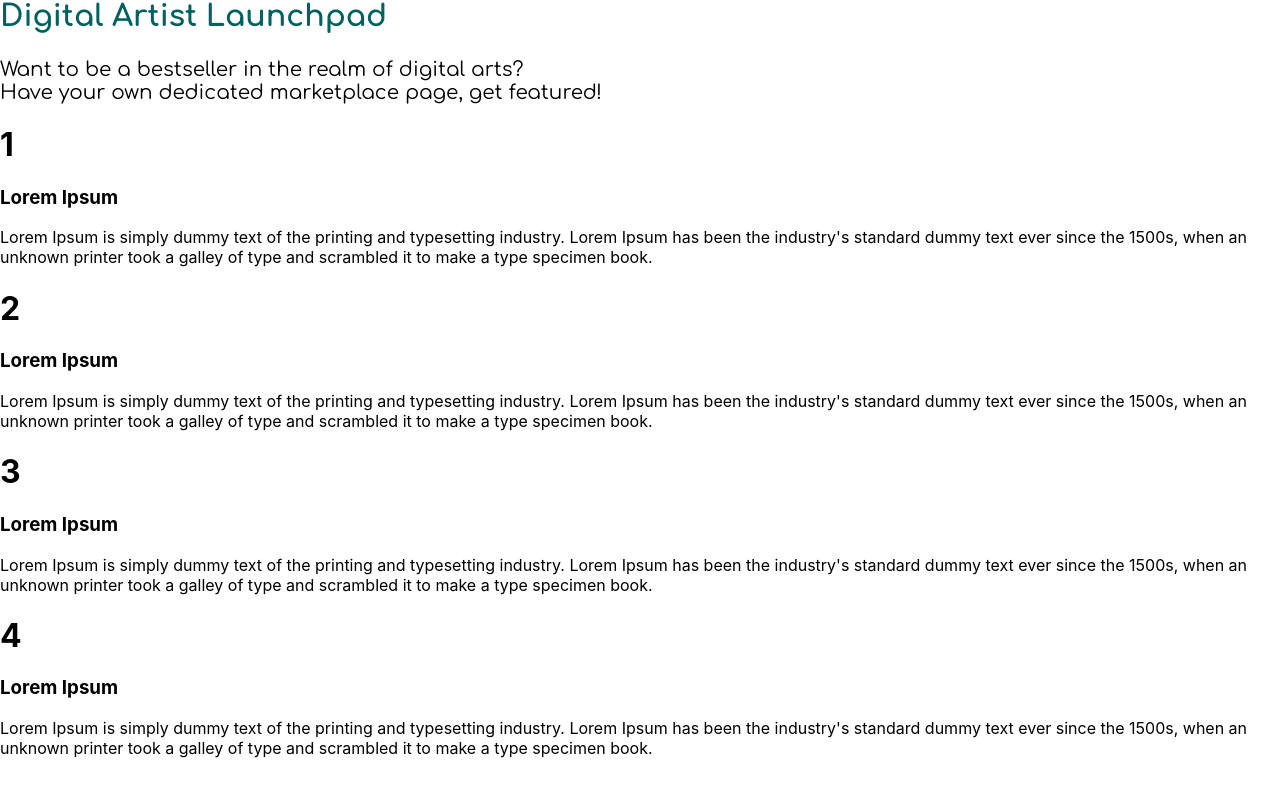
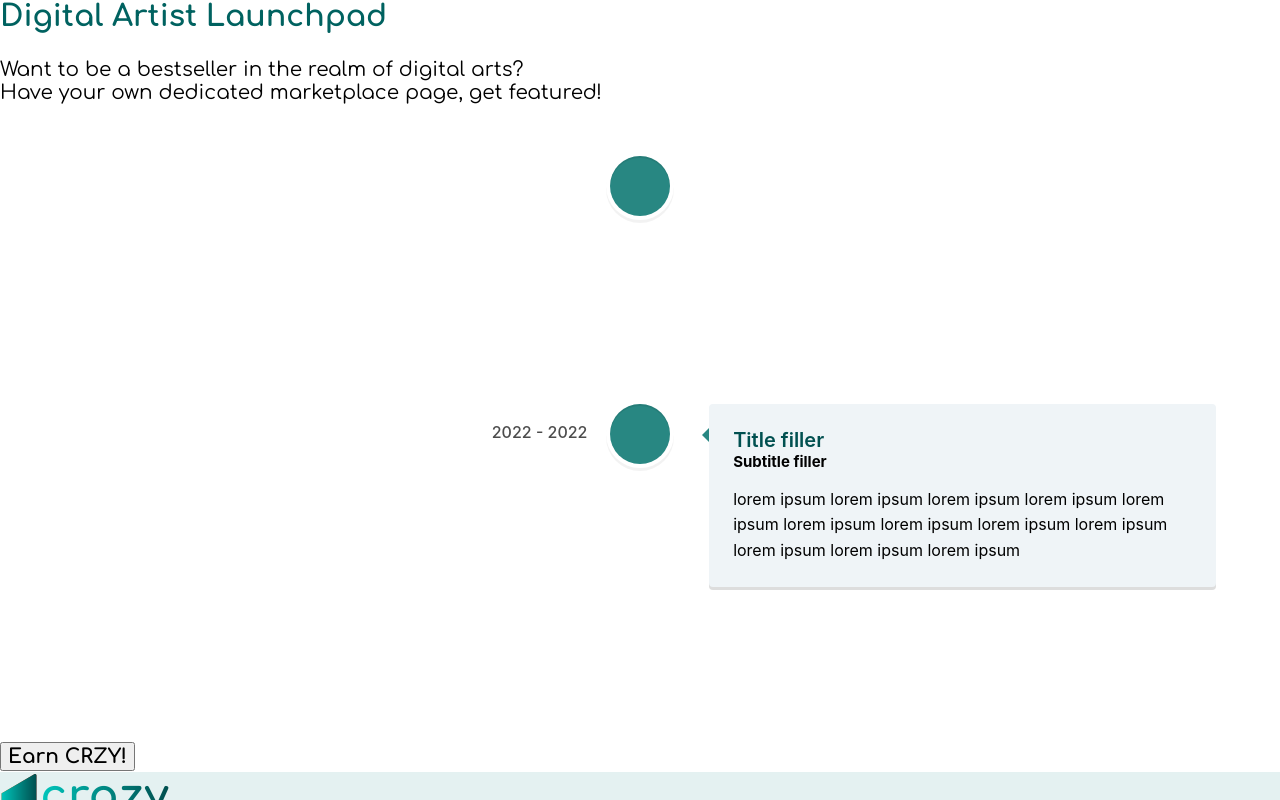
Before and after one commit to shaansundar/AboutPage, a Next.js app: page / in a window 1280 px wide. Shown: the part 1740-2540 px from the top of the page. Built offline with nearby package versions, Linux system fonts and the light colour scheme.

Commit message:
RoadMap added

```diff
--- a/components/RoadMap.js
+++ b/components/RoadMap.js
@@ -1,63 +1,51 @@
-import React from "react";
+import {
+  VerticalTimeline,
+  VerticalTimelineElement,
+} from "react-vertical-timeline-component";
+import { FontAwesomeIcon } from "@fortawesome/react-fontawesome";
 
+export default function RoadMap() {
+  return (
+    <VerticalTimeline>
+      {TimelineData.map((goal) => (
+        <VerticalTimelineElement
+          className="vertical-timeline-element--work"
+          contentStyle={{ background: "rgb(239, 244, 247)", color: "#000" }}
+          contentArrowStyle={{ borderRight: "7px solid rgb(40, 135, 130)" }}
+          date={goal.date}
+          iconStyle={{ background: "rgb(40, 135, 130)", color: "#fff" }}
+          icon={<FontAwesomeIcon icon={goal.icon} />}
+        >
+          <h3 className="vertical-timeline-element-title">{goal.title}</h3>
+          <h4 className="vertical-timeline-element-subtitle">
+            {goal.subtitle}
+          </h4>
+          <p className="vertical-timeline-element-description">
+            {goal.description}
+          </p>
+        </VerticalTimelineElement>
+      ))}
+    </VerticalTimeline>
+  );
+}
 
-const RoadMap=() => {
-    return(
-        <div>
-        <div class="container bg-gray-200 mx-auto w-full h-full">
-        <div class="relative wrap overflow-hidden p-10 h-full">
-          {/* <div class="border-2-2 absolute border-opacity-20 border-gray-700 h-full border" styles="left: 50%"></div> */}
-          {/* <!-- right timeline --> */}
-
-          <div class="mb-8 flex justify-between items-center w-full right-timeline">
-            <div class="order-1 w-5/12"></div>
-            <div class="z-20 flex items-center order-1 bg-gray-800 shadow-xl w-8 h-8 rounded-full">
-              <h1 class="mx-auto font-semibold text-lg text-white">1</h1>
-            </div>
-            <div class="order-1 bg-gray-400 rounded-lg shadow-xl w-5/12 px-6 py-4">
-              <h3 class="mb-3 font-bold text-gray-800 text-xl">Lorem Ipsum</h3>
-              <p class="text-sm leading-snug tracking-wide text-gray-900 text-opacity-100">Lorem Ipsum is simply dummy text of the printing and typesetting industry. Lorem Ipsum has been the industry's standard dummy text ever since the 1500s, when an unknown printer took a galley of type and scrambled it to make a type specimen book.</p>
-            </div>
-          </div>
-
-          {/* <!-- left timeline --> */}
-          <div class="mb-8 flex justify-between flex-row-reverse items-center w-full left-timeline">
-            <div class="order-1 w-5/12"></div>
-            <div class="z-20 flex items-center order-1 bg-gray-800 shadow-xl w-8 h-8 rounded-full">
-              <h1 class="mx-auto text-white font-semibold text-lg">2</h1>
-            </div>
-            <div class="order-1 bg-red-400 rounded-lg shadow-xl w-5/12 px-6 py-4">
-              <h3 class="mb-3 font-bold text-white text-xl">Lorem Ipsum</h3>
-              <p class="text-sm font-medium leading-snug tracking-wide text-white text-opacity-100">Lorem Ipsum is simply dummy text of the printing and typesetting industry. Lorem Ipsum has been the industry's standard dummy text ever since the 1500s, when an unknown printer took a galley of type and scrambled it to make a type specimen book.</p>
-            </div>
-          </div>
-
-          {/* <!-- right timeline --> */}
-          <div class="mb-8 flex justify-between items-center w-full right-timeline">
-            <div class="order-1 w-5/12"></div>
-            <div class="z-20 flex items-center order-1 bg-gray-800 shadow-xl w-8 h-8 rounded-full">
-              <h1 class="mx-auto font-semibold text-lg text-white">3</h1>
-            </div>
-            <div class="order-1 bg-gray-400 rounded-lg shadow-xl w-5/12 px-6 py-4">
-              <h3 class="mb-3 font-bold text-gray-800 text-xl">Lorem Ipsum</h3>
-              <p class="text-sm leading-snug tracking-wide text-gray-900 text-opacity-100">Lorem Ipsum is simply dummy text of the printing and typesetting industry. Lorem Ipsum has been the industry's standard dummy text ever since the 1500s, when an unknown printer took a galley of type and scrambled it to make a type specimen book.</p>
-            </div>
-          </div>
-
-          {/* <!-- left timeline --> */}
-          <div class="mb-8 flex justify-between flex-row-reverse items-center w-full left-timeline">
-            <div class="order-1 w-5/12"></div>
-            <div class="z-20 flex items-center order-1 bg-gray-800 shadow-xl w-8 h-8 rounded-full">
-              <h1 class="mx-auto text-white font-semibold text-lg">4</h1>
-            </div>
-            <div class="order-1 bg-red-400 rounded-lg shadow-xl w-5/12 px-6 py-4">
-              <h3 class="mb-3 font-bold text-white text-xl">Lorem Ipsum</h3>
-              <p class="text-sm font-medium leading-snug tracking-wide text-white text-opacity-100">Lorem Ipsum is simply dummy text of the printing and typesetting industry. Lorem Ipsum has been the industry's standard dummy text ever since the 1500s, when an unknown printer took a galley of type and scrambled it to make a type specimen book.</p>
-            </div>
-          </div>
-        </div>
-      </div>
-      </div>
-);
-    }
-export default RoadMap;
+const TimelineData = [
+  {
+    key: "goal-1",
+    date: "2020 - 2021",
+    icon: "faCoffee",
+    title: "Title filler",
+    subtitle: "Subtitle filler",
+    description:
+      "lorem ipsum lorem ipsum lorem ipsum lorem ipsum lorem ipsum lorem ipsum lorem ipsum lorem ipsum lorem ipsum lorem ipsum lorem ipsum lorem ipsum ",
+  },
+  {
+    key: "goal-2",
+    date: "2022 - 2022",
+    icon: "faCoffee",
+    title: "Title filler",
+    subtitle: "Subtitle filler",
+    description:
+      "lorem ipsum lorem ipsum lorem ipsum lorem ipsum lorem ipsum lorem ipsum lorem ipsum lorem ipsum lorem ipsum lorem ipsum lorem ipsum lorem ipsum ",
+  },
+];
--- a/package.json
+++ b/package.json
@@ -20,6 +20,7 @@
     "postcss-loader": "^4.0.4",
     "react": "^17.0.2",
     "react-dom": "^17.0.2",
+    "react-vertical-timeline-component": "^3.3.3",
     "reactstrap": "^8.9.0"
   },
   "devDependencies": {
--- a/pages/index.js
+++ b/pages/index.js
@@ -1,11 +1,7 @@
-import Head from "next/head";
-import Image from "next/image";
-import Hero from "../components/Hero"
+import Hero from "../components/Hero";
 import LightFeatureB from "../components/Feature";
 import RoadMap from "../components/RoadMap";
-import styles from "../styles/Home.module.css";
 import Banner from "../components/Banner";
-import { motion } from 'framer-motion';
 
 export default function Home() {
   return (
--- a/styles/globals.css
+++ b/styles/globals.css
@@ -31,7 +31,7 @@ a {
   margin-right: auto;
 }
 
-.secondarybuttontxt{
+.secondarybuttontxt {
   font-family: "Comfortaa", cursive;
   text-align: center;
   font-weight: bold;
@@ -48,7 +48,7 @@ a {
   font-size: 18px;
 }
 
-.footercontenttxt:hover{
+.footercontenttxt:hover {
   font-family: "Comfortaa", cursive;
   color: darkslategray;
   text-align: left;
@@ -139,7 +139,6 @@ a {
   color: #288782;
 }
 
-
 .para {
   font-family: "Comfortaa", cursive;
   font-size: 20px;
@@ -193,7 +192,7 @@ a {
   margin-right: auto;
 }
 
-.cardbg{
+.cardbg {
   background-color: #45ddff;
 }
 
@@ -204,3 +203,18 @@ a {
 .logo-l-cropped {
   transform: translateX(-46px);
 }
+
+/* Timeline (Roadmap) Component Styles - Crzy Themeing */
+.vertical-timeline-element-title {
+  font-weight: 600;
+  font-size: 1.25rem;
+  color: #015050;
+}
+
+.vertical-timeline-element-subtitle {
+  font-size: 0.938rem;
+}
+
+.vertical-timeline-element-description {
+  font-weight: 400 !important;
+}
```
Also changed, not shown: components/Navbar.js (+49 -17 lines), pages/_app.js (+22 -7 lines), 1 other file (tests, documents, lock files or other folders).
